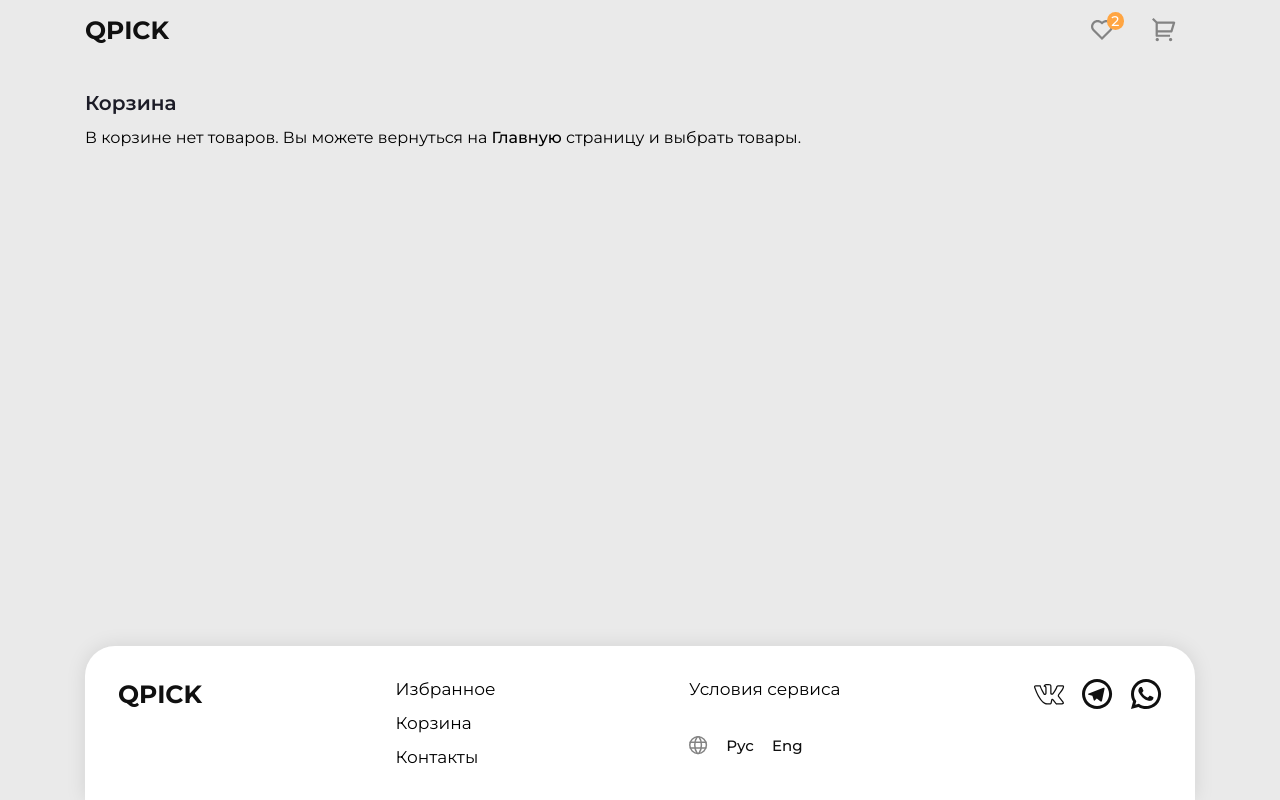
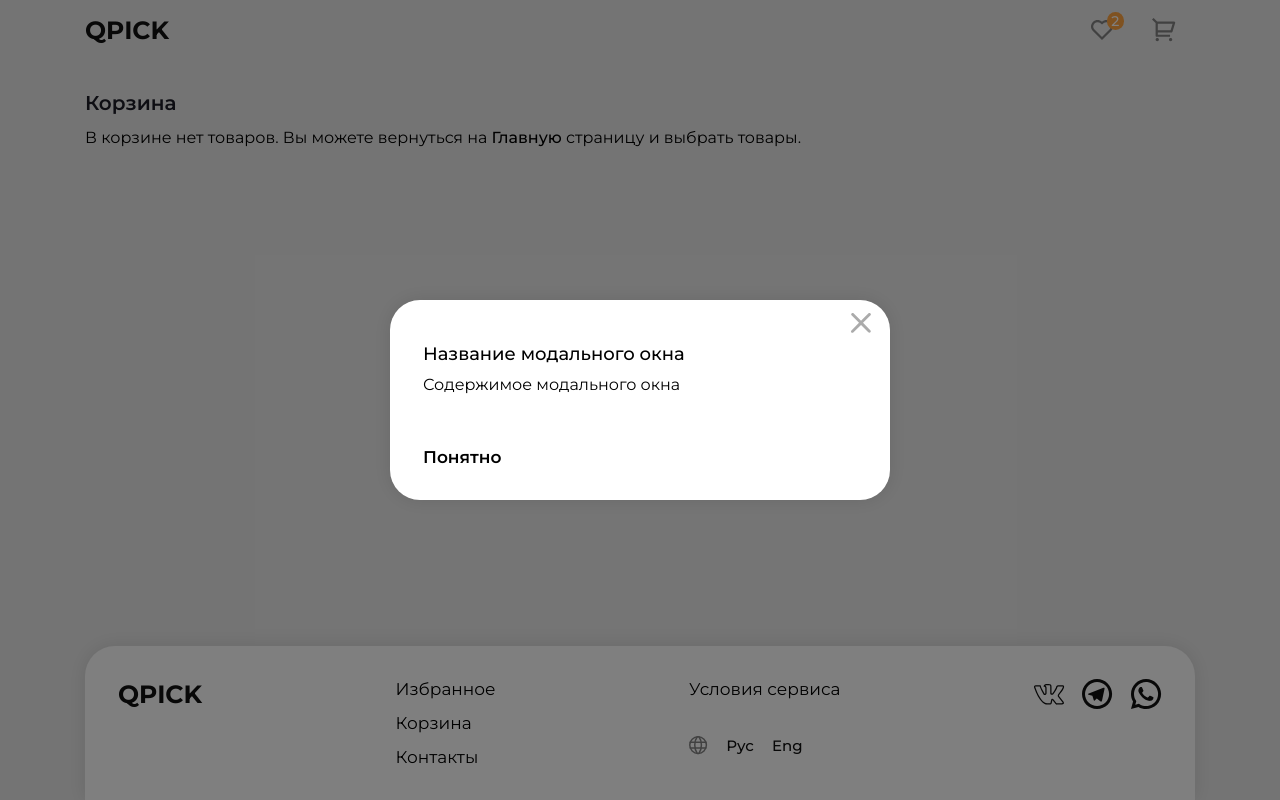
Before and after one commit to div-inity/qpick, a Vue app: page /#/cart in a window 1280 px wide. Built offline with nearby package versions, Linux system fonts and the light colour scheme.

Commit message:
Сделано модальное окно.

```diff
--- a/src/components/Header.vue
+++ b/src/components/Header.vue
@@ -34,7 +34,7 @@ const icons = {
 </svg>
 `,
 }
-console.log(cart.value)
+//console.log(cart.value)
 const actions = computed(() => [
   {
     link: '/liked',
--- /dev/null
+++ b/src/components/Modal.vue
@@ -0,0 +1,103 @@
+<template>
+  <div
+    class="overlay flex column"
+    :class="{'active': modal}"
+    v-if="modal"
+    @click="toggleModal()">
+      <div class="modal flex column" @click.stop>
+        <button class="close" @click="toggleModal()" aria-label="Закрыть модальное окно">
+          <svg width="47" height="47" viewBox="0 0 47 47" fill="none" xmlns="http://www.w3.org/2000/svg">
+            <path d="M41.2131 45.5202C41.855 46.0017 42.649 46.2354 43.4494 46.1785C44.2497 46.1216 45.0027 45.778 45.5701 45.2106C46.1375 44.6432 46.4812 43.8902 46.538 43.0899C46.5949 42.2895 46.3612 41.4955 45.8798 40.8536L28.2798 23.1869L45.9464 5.52024C46.4883 4.87875 46.7681 4.05637 46.7299 3.2175C46.6917 2.37864 46.3382 1.58511 45.7402 0.995559C45.1423 0.406004 44.3438 0.063865 43.5045 0.0375424C42.6652 0.0112198 41.8468 0.302653 41.2131 0.853579L23.5464 18.4536L5.87976 0.786913C5.23826 0.245031 4.41588 -0.0347666 3.57702 0.00345804C2.73815 0.0416826 1.94463 0.395112 1.35507 0.993089C0.765517 1.59107 0.423378 2.38953 0.397055 3.22885C0.370733 4.06817 0.662166 4.8865 1.21309 5.52024L18.8131 23.1869L1.14643 40.8536C0.799782 41.1549 0.519156 41.5247 0.322157 41.9396C0.125158 42.3545 0.016036 42.8057 0.00163817 43.2648C-0.0127597 43.7238 0.0678775 44.181 0.23849 44.6074C0.409102 45.0339 0.666006 45.4204 0.993086 45.7429C1.32017 46.0654 1.71036 46.3168 2.13919 46.4813C2.56802 46.6459 3.02623 46.72 3.48507 46.6991C3.94391 46.6782 4.39347 46.5627 4.80556 46.3598C5.21765 46.157 5.58336 45.8711 5.87976 45.5202L23.5464 27.9202L41.2131 45.5869V45.5202Z" fill="#ABABAB"/>
+          </svg>
+        </button>
+        <div class="modal-head flex row">
+          <p class="title">
+            <slot name="title">
+              Название модального окна
+            </slot>
+          </p>
+        </div>
+
+        <div class="modal-content flex column">
+          <slot name="content">
+            Содержимое модального окна
+          </slot>
+        </div>
+
+        <div class="modal-actions flex row">
+          <slot name="actions">
+            <button @click="toggleModal()">Понятно</button>
+          </slot>
+        </div>
+
+      </div>
+  </div>
+
+</template>
+<script setup>
+  import { extra } from '@/composables/extra';
+  const {modal, toggleModal} = extra();
+  const props = defineProps({
+
+  })
+</script>
+<style lang="scss">
+.overlay {
+  position: fixed;
+  top: 0;
+  left: 0;
+  width: 100vw;
+  height: 100vh;
+  background-color: rgba(0, 0, 0, 0.5);
+  opacity: 0;
+  display: none;
+  transition: 1s all;
+  z-index: 11;
+  cursor: pointer;
+  align-items: center;
+  justify-content: center;
+  &.active {
+    opacity: 1;
+    display: flex;
+  }
+  .modal {
+    width: 500px;
+    min-height: 200px;
+    height: fit-content;
+    background-color: #fff;
+    padding: 33px;
+    border-radius: 30px;
+    box-shadow: 0 0 20px 0 rgba(0, 0, 0, 0.1);
+    cursor: default;
+    position: relative;
+
+    .close {
+      height: 20px;
+      width: 20px;
+      position: absolute;
+      right: 19px;
+      top: 13px;
+      &:hover svg path {
+        fill: var(--bright-black-color);
+      }
+      svg {
+        height: inherit;
+        width: inherit;
+      }
+    }
+    .modal-head {
+      .title {
+        font-family: var(--font-500);
+        font-size: 18px;
+        margin-block: 10px;
+      }
+    }
+    .modal-content {
+      flex-grow: 1;
+    }
+    .modal-actions {
+
+    }
+  }
+}
+</style>
--- a/src/composables/extra.js
+++ b/src/composables/extra.js
@@ -1,8 +1,13 @@
 import { ref, onMounted, computed } from 'vue'
 
 const cart = ref([]);
+const modal = ref(true);
 
 export function extra() {
+
+  function toggleModal() {
+    modal.value = !modal.value;
+  }
 
   function itemInCart (id) {
     var b = false;
@@ -63,6 +68,8 @@ export function extra() {
   }
 
   return {
+    modal,
+    toggleModal,
     cart,
     addItem,
     loadCart,
--- a/src/views/CartView.vue
+++ b/src/views/CartView.vue
@@ -17,10 +17,11 @@
             ИТОГО
             <div class="total-price">₽ {{ totalPrice() }}</div>
           </div>
-          <button>Перейти к оформлению</button>
+          <button @click="toggleModal()">Перейти к оформлению</button>
         </div>
       </div>
     </article>
+    <Modal/>
   </Content>
 </template>
 <script setup>
@@ -29,8 +30,9 @@
   import { computed } from 'vue';
   import Content from '@/components/Content.vue';
   import { extra } from '@/composables/extra';
-  const {cart, itemCount} = extra();
+  const {cart, itemCount, toggleModal} = extra();
   import CartItem from '@/components/CartItem.vue';
+  import Modal from '@/components/Modal.vue';
   //console.log(cart.value);
   const products = computed(() => store.getters['products/getProducts']);
   const localCart = () => {
```
Also changed, not shown: src/assets/icons/close.svg (added).
